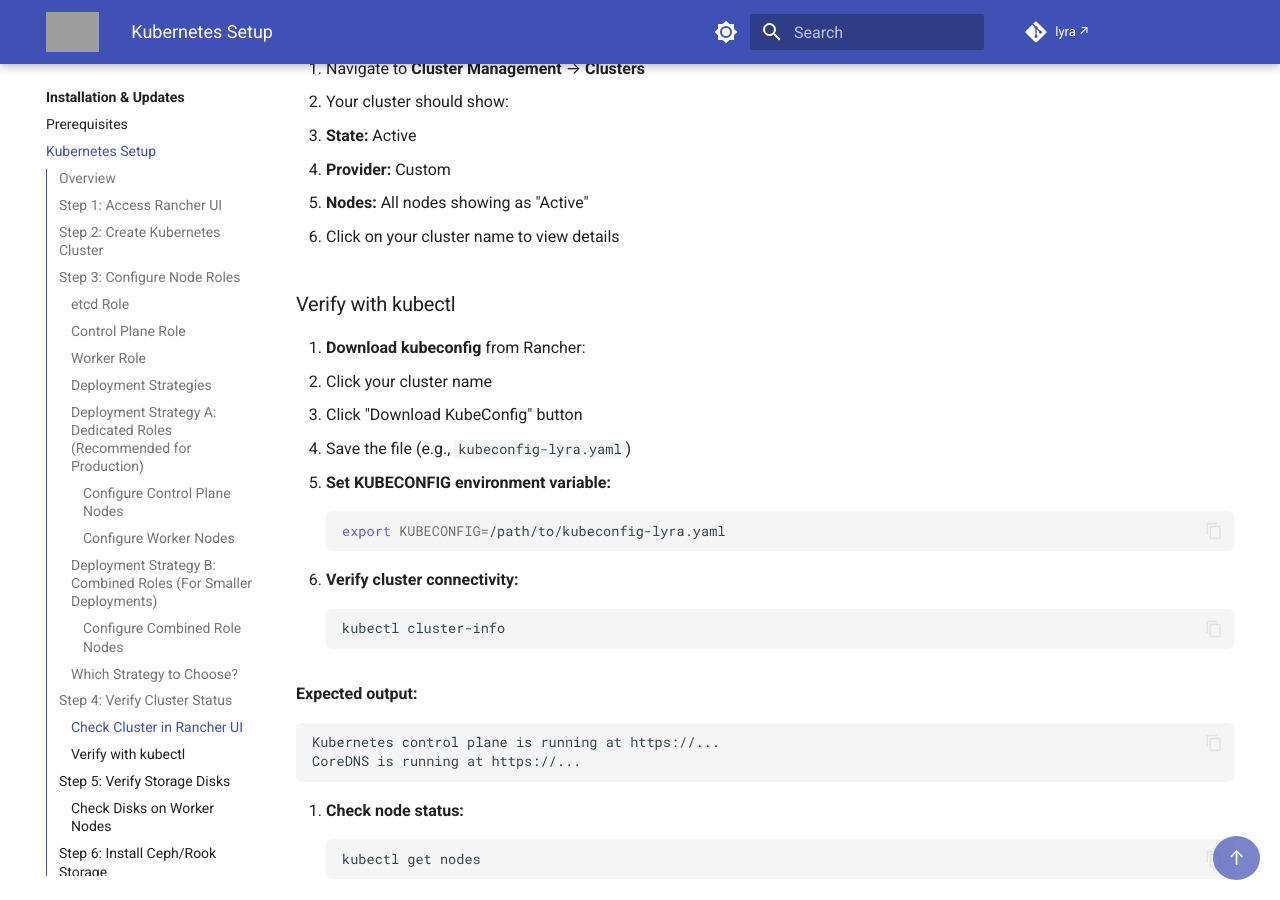
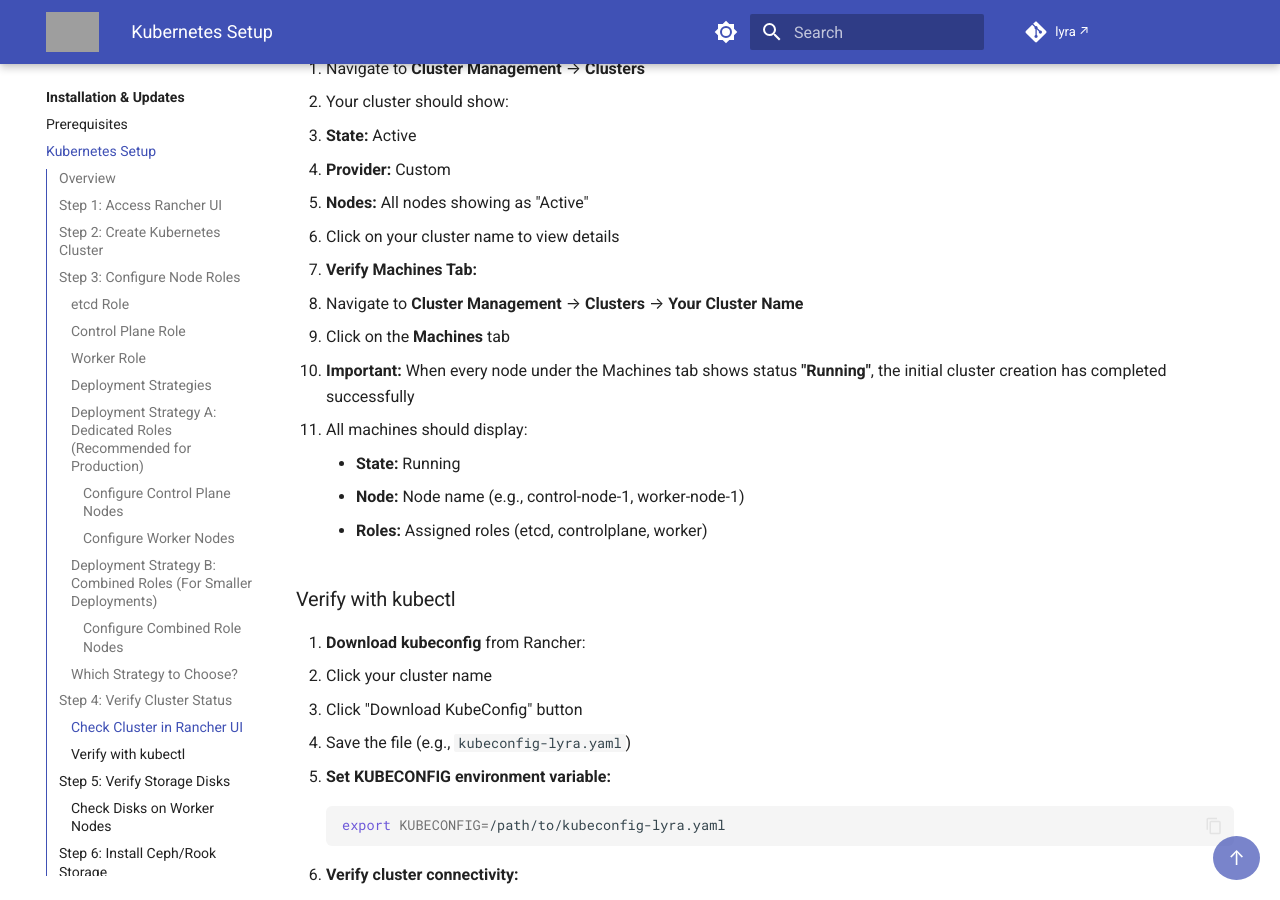
Before and after one commit to amreinch/lyra-docs, an MkDocs documentation site: the page built from docs/installation/kubernetes-setup.md, in a window 1280 px wide and 900 px high, scrolled down 5708 px. Built offline with MkDocs 1.6.1 and Material for MkDocs 9.7.7, drawn with Linux system fonts in a browser that asks for light colours; comment, search, counter and statistics services are not loaded; grey boxes are pictures that could not be loaded.

Commit message:
Add Machines tab verification for cluster creation success
- Added step 4 to verify nodes in Machines tab
- Clarified that 'Running' status indicates successful cluster creation
- Included expected machine states and role information

```diff
--- a/docs/installation/kubernetes-setup.md
+++ b/docs/installation/kubernetes-setup.md
@@ -282,6 +282,15 @@ This approach combines all roles on the same nodes to reduce server count.
    - **Nodes:** All nodes showing as "Active"
 
 3. Click on your cluster name to view details
+
+4. **Verify Machines Tab:**
+   - Navigate to **Cluster Management** → **Clusters** → **Your Cluster Name**
+   - Click on the **Machines** tab
+   - **Important:** When every node under the Machines tab shows status **"Running"**, the initial cluster creation has completed successfully
+   - All machines should display:
+     - **State:** Running
+     - **Node:** Node name (e.g., control-node-1, worker-node-1)
+     - **Roles:** Assigned roles (etcd, controlplane, worker)
 
 ### Verify with kubectl
 
```
